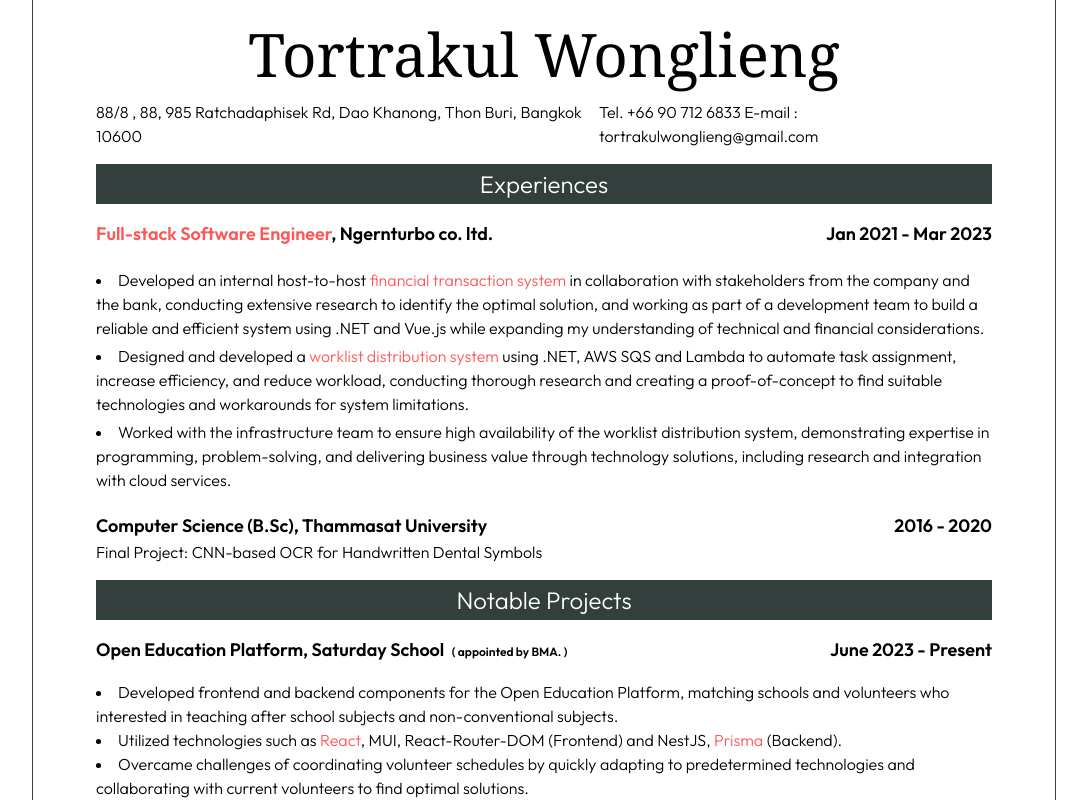
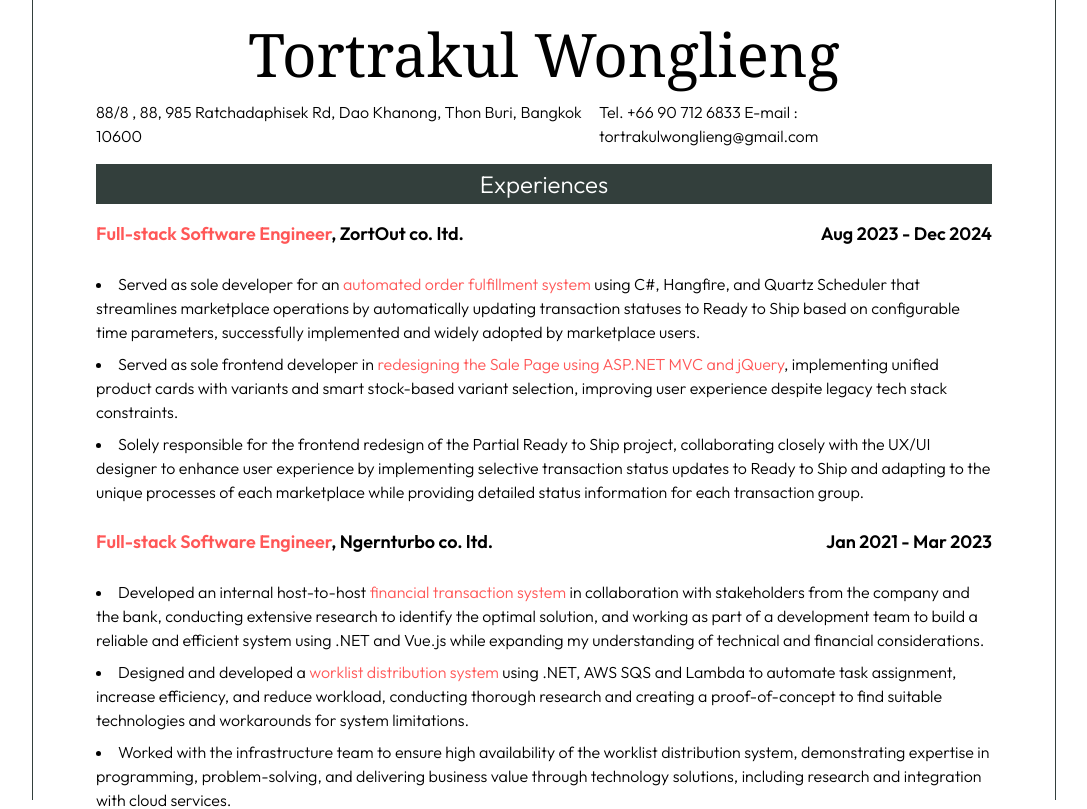
Before and after one commit to tortrakul-won/portfolio-portal, a Next.js app: page /online-portfolio in a window 1280 px wide. Shown: the top 809 px of the page, without its empty margins (96-1183 px from the left). Built offline with nearby package versions, Linux system fonts and the light colour scheme.

Commit message:
update work experience

```diff
--- a/src/app/online-portfolio/_components/Experiences.tsx
+++ b/src/app/online-portfolio/_components/Experiences.tsx
@@ -7,11 +7,33 @@ export default function Experiences() {
       <SectionHeader>Experiences</SectionHeader>
       <h3 className="flex justify-between w-full text-sm lg:text-lg font-semibold">
         <span className="w-2/3">
+          <HL>Full-stack Software Engineer</HL>, ZortOut co. ltd.
+        </span>
+        <span className="w-1/3 text-[12px] lg:text-lg text-end">Aug 2023 - Dec 2024</span>
+      </h3>
+      <ul className="list-disc list-inside [&>*]:my-2">
+        <li>
+          Served as sole developer for an <HL>automated order fulfillment system</HL> using C#, Hangfire, and Quartz Scheduler that streamlines
+          marketplace operations by automatically updating transaction statuses to {"Ready to Ship"} based on configurable time parameters,
+          successfully implemented and widely adopted by marketplace users.
+        </li>
+        <li>
+          Served as sole frontend developer in <HL>redesigning the Sale Page using ASP.NET MVC and jQuery</HL>, implementing unified product cards
+          with variants and smart stock-based variant selection, improving user experience despite legacy tech stack constraints.
+        </li>
+        <li>
+          Solely responsible for the frontend redesign of the {"Partial Ready to Ship"} project, collaborating closely with the UX/UI designer to
+          enhance user experience by implementing selective transaction status updates to {"Ready to Ship"} and adapting to the unique processes of
+          each marketplace while providing detailed status information for each transaction group.
+        </li>
+      </ul>
+      <h3 className="flex justify-between w-full text-sm lg:text-lg font-semibold">
+        <span className="w-2/3">
           <HL>Full-stack Software Engineer</HL>, Ngernturbo co. ltd.
         </span>
         <span className="w-1/3 text-[12px] lg:text-lg text-end">Jan 2021 - Mar 2023</span>
       </h3>
-      <ul className="list-disc list-inside [&>*]:my-1">
+      <ul className="list-disc list-inside [&>*]:my-2">
         <li>
           Developed an internal host-to-host <HL>financial transaction system</HL> in collaboration with stakeholders from the company and the bank,
           conducting extensive research to identify the optimal solution, and working as part of a development team to build a reliable and efficient
--- a/src/app/online-portfolio/_components/NotableProjects.tsx
+++ b/src/app/online-portfolio/_components/NotableProjects.tsx
@@ -11,7 +11,7 @@ export default function NotableProjects() {
         </span>
         <span className="w-1/3 text-[12px] lg:text-lg text-end">June 2023 - Present</span>
       </h3>
-      <ul className="list-disc list-inside">
+      <ul className="list-disc list-inside [&>*]:my-1">
         <li>
           Developed frontend and backend components for the Open Education Platform, matching schools and volunteers who interested in teaching after
           school subjects and non-conventional subjects.
```
